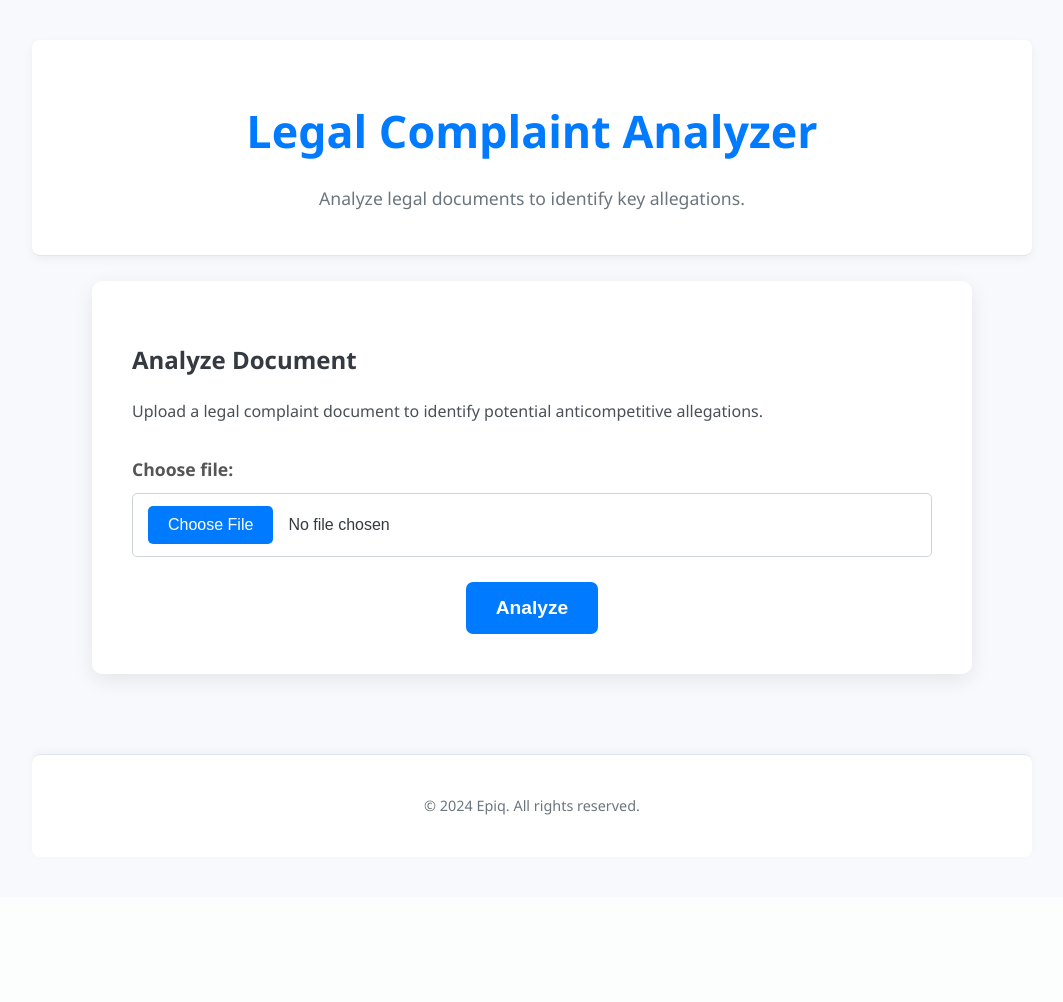
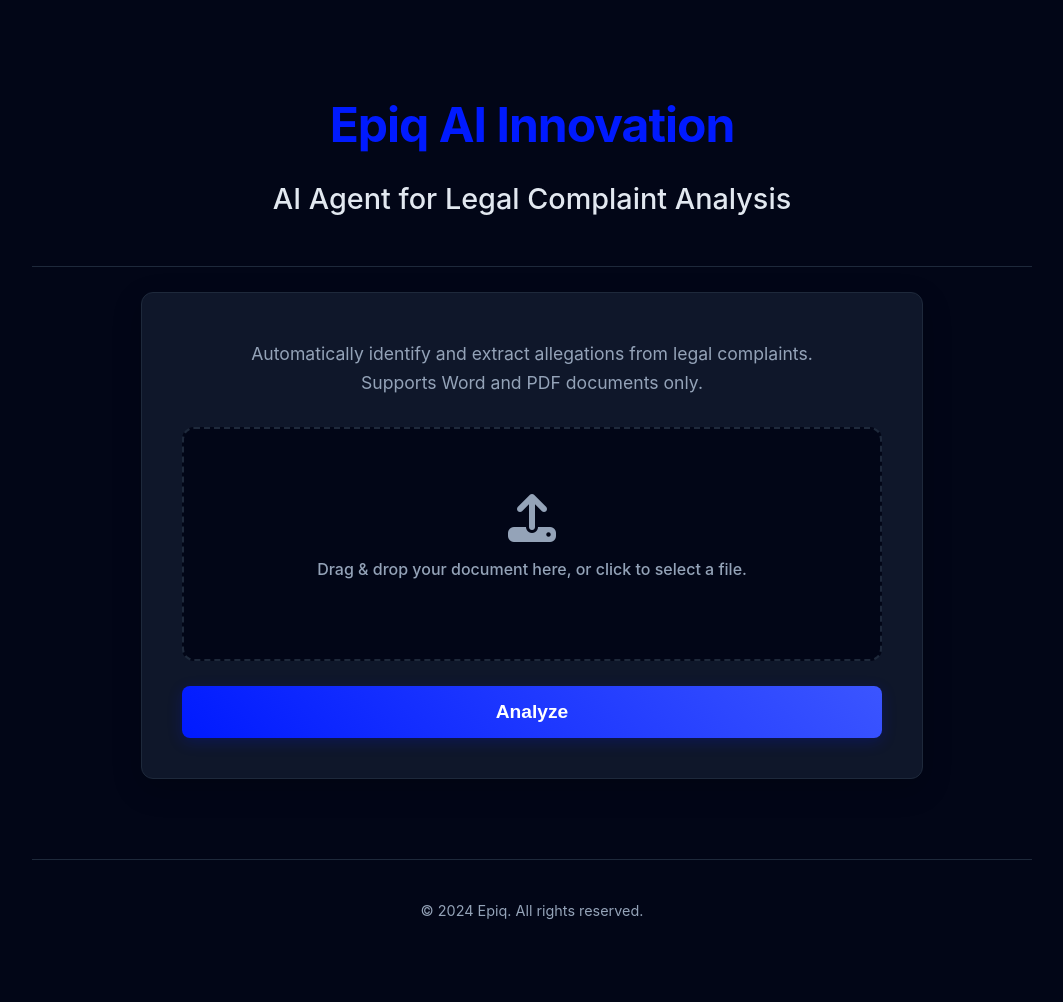
Before and after one commit to pohagan72/legal_complaint_analyzer, a Flask app: page / in a window 1280 px wide. Shown: the whole page, without its empty margins (108-1171 px from the left). Before the commit the page ends 815 px from the top, so only its background shows below. Run offline with Flask 3, Linux system fonts and the light colour scheme.

Commit message:
Many updates including UX

```diff
--- a/requirements.txt
+++ b/requirements.txt
@@ -3,9 +3,12 @@
 google-generativeai
 gunicorn
 pandas
+numpy
 openai
 openpyxl
 pdfplumber
 python-docx
 python-dotenv
+sentence-transformers
+scikit-learn
 waitress
--- a/static/css/style.css
+++ b/static/css/style.css
@@ -1,10 +1,27 @@
+/* ==========================================================================
+   Modern & Professional Theme using Corporate Colors
+   ========================================================================== */
+
+:root {
+    --tech-blue: #001AFF;
+    --core-blue: #05154D;
+
+    /* Derived Modern Dark Palette */
+    --background: #020617;      /* A deep, near-black navy for the main background */
+    --surface: #0f172a;         /* A dark slate blue for cards and surfaces, lighter than the background */
+    --border-color: #1e293b;    /* A subtle border for elements */
+    --text-primary: #e2e8f0;    /* A soft, off-white for primary text */
+    --text-secondary: #94a3b8;  /* A muted, lighter blue-gray for secondary text */
+    --accent-hover: #3B55FF;    /* A slightly lighter blue for interactive hover states */
+}
+
 /* General Styles */
 body {
-    font-family: 'Segoe UI', Tahoma, Geneva, Verdana, sans-serif;
-    background-color: #f7f9fc; /* Light gray background */
+    font-family: -apple-system, BlinkMacSystemFont, "Segoe UI", Roboto, Helvetica, Arial, sans-serif, "Apple Color Emoji", "Segoe UI Emoji", "Segoe UI Symbol";
+    background-color: var(--background);
     margin: 0;
     padding: 0;
-    color: #343a40; /* Dark gray text */
+    color: var(--text-primary);
     line-height: 1.6;
 }
 
@@ -17,315 +34,335 @@
 
 /* Header */
 header {
-    background-color: #ffffff;
-    padding: 25px;
+    background-color: transparent;
+    padding: 15px 0;
     text-align: center;
-    border-bottom: 1px solid #e0e6ed;
+    border-bottom: 1px solid var(--border-color);
     margin-bottom: 25px;
-    border-radius: 8px; /* Slightly rounded for softness */
-    box-shadow: 0 3px 10px rgba(0, 0, 0, 0.05); /* Enhanced shadow */
 }
 
 h1 {
-    color: #007bff; /* Primary blue */
-    font-size: 2.8em; /* Slightly larger heading */
-    margin-bottom: 8px;
-    font-weight: 600; /* Bolder */
+    color: var(--tech-blue);
+    font-size: 3em;
+    margin-bottom: 12px;
+    font-weight: 700;
+    letter-spacing: -1px;
 }
 
 header p {
-    color: #6c757d;
-    font-size: 1.1em;
+    color: var(--text-primary);
+    font-size: 1.8em;
+    font-weight: 500;
+    margin-top: 0;
 }
 
 /* Analyzer Tool Card */
 .analyzer-tool {
     display: flex;
     justify-content: center;
-    padding-bottom: 40px; /* Space from footer */
+    padding-bottom: 40px;
 }
 
 .tool-card {
-    background-color: #ffffff;
-    border-radius: 10px;
-    padding: 40px; /* More padding */
+    background-color: var(--surface);
+    border-radius: 12px;
+    padding: 30px 40px 40px; /* CHANGED: Reduced top padding to move content up */
     width: 100%;
-    max-width: 800px;
-    box-shadow: 0 6px 20px rgba(0, 0, 0, 0.08); /* More prominent, soft shadow */
-    transition: transform 0.2s ease-in-out; /* Subtle hover effect */
+    max-width: 700px; /* CHANGED: Reduced max-width to make the tile narrower */
+    border: 1px solid var(--border-color);
+    box-shadow: 0 10px 30px rgba(0, 0, 0, 0.2);
 }
 
-/* .tool-card:hover {
-    transform: translateY(-3px); /* Lift slightly on hover */
-} */
-
-.tool-card h2 {
-    color: #007bff;
-    margin-bottom: 20px;
-    font-size: 2em;
-    border-bottom: 2px solid #e0e6ed; /* Subtle separator */
-    padding-bottom: 10px;
-}
-
+/* CHANGED: This rule is updated to style the new instruction text */
 .tool-card p {
-    color: #495057;
-    margin-bottom: 15px;
+    color: var(--text-secondary);
+    margin-bottom: 30px; /* Increased space below paragraph */
+    font-size: 1.1em;
+    text-align: center;
+    max-width: 90%;
+    margin-left: auto;
+    margin-right: auto;
 }
 
 /* Form Styling */
 .upload-form {
-    margin-top: 30px;
+    margin-top: 0; /* CHANGED: Removed top margin as space is handled by paragraph above */
 }
 
 .form-group {
-    margin-bottom: 25px; /* More space between groups */
+    margin-bottom: 25px;
 }
 
-.form-group label {
-    display: block;
-    margin-bottom: 10px;
-    color: #555;
-    font-weight: bold;
+/* New Drag & Drop Area Styles */
+.file-drop-area {
+    position: relative;
+    display: flex;
+    flex-direction: column;
+    align-items: center;
+    justify-content: center;
+    padding: 40px;
+    border: 2px dashed var(--border-color);
+    border-radius: 12px;
+    background-color: var(--background);
+    cursor: pointer;
+    transition: border-color 0.3s ease, background-color 0.3s ease;
+    text-align: center;
+    min-height: 150px;
+}
+
+.file-drop-area:hover,
+.file-drop-area.drag-over {
+    border-color: var(--tech-blue);
+    background-color: rgba(0, 26, 255, 0.05);
+}
+
+.file-drop-icon {
+    font-size: 3em;
+    color: var(--text-secondary);
+    margin-bottom: 15px;
+    transition: color 0.3s ease;
+}
+
+.file-drop-area:hover .file-drop-icon,
+.file-drop-area.drag-over .file-drop-icon {
+    color: var(--tech-blue);
+}
+
+.file-drop-message {
+    color: var(--text-secondary);
+    font-weight: 500;
+    transition: opacity 0.3s;
+}
+
+.file-drop-filename {
+    color: var(--text-primary);
+    font-weight: 600;
+    margin-top: 10px;
     font-size: 1.1em;
 }
 
-.form-group input[type="file"],
+/* Hide the actual file input */
+.file-drop-area input[type="file"] {
+    display: none;
+}
+
+/* Styles for number input if you have any */
 .form-group input[type="number"] {
-    padding: 12px 15px; /* More padding */
-    border: 1px solid #ced4da;
-    border-radius: 5px;
+    padding: 12px 15px;
+    border: 1px solid var(--border-color);
+    background-color: var(--background);
+    color: var(--text-primary);
+    border-radius: 8px;
     width: 100%;
     box-sizing: border-box;
     font-size: 1em;
-    transition: border-color 0.3s ease;
+    transition: border-color 0.3s ease, box-shadow 0.3s ease;
 }
 
-.form-group input[type="file"]:focus,
 .form-group input[type="number"]:focus {
-    border-color: #007bff; /* Highlight on focus */
+    border-color: var(--tech-blue);
     outline: none;
-    box-shadow: 0 0 0 0.2rem rgba(0, 123, 255, 0.25); /* Subtle blue glow */
+    box-shadow: 0 0 0 3px rgba(0, 26, 255, 0.25);
 }
-
-/* Custom file input appearance (optional, depends on browser support) */
-.form-group input[type="file"]::-webkit-file-upload-button {
-    background-color: #007bff;
-    color: white;
-    padding: 10px 20px;
-    border: none;
-    border-radius: 5px;
-    cursor: pointer;
-    margin-right: 15px;
-    transition: background-color 0.3s ease;
-}
-
-.form-group input[type="file"]::-webkit-file-upload-button:hover {
-    background-color: #0056b3;
-}
-
 
 .analyze-button {
     padding: 15px 30px;
-    background-color: #007bff;
+    background: linear-gradient(45deg, var(--tech-blue), var(--accent-hover));
     color: #fff;
     border: none;
-    border-radius: 7px;
+    border-radius: 8px;
     cursor: pointer;
-    font-size: 1.2em; /* Larger button text */
+    font-size: 1.2em;
     font-weight: 600;
-    transition: background-color 0.3s ease, transform 0.2s ease;
+    transition: transform 0.2s ease, box-shadow 0.3s ease;
     margin-top: 20px;
-    width: auto; /* Allow button to size to content */
-    display: block; /* Make it a block element to center if needed */
-    margin-left: auto;
-    margin-right: auto;
+    width: 100%;
+    display: block;
+    box-shadow: 0 4px 15px rgba(0, 26, 255, 0.2);
 }
 
 .analyze-button:hover {
-    background-color: #0056b3;
-    transform: translateY(-2px); /* Slight lift on hover */
+    transform: translateY(-3px);
+    box-shadow: 0 6px 20px rgba(0, 26, 255, 0.3);
 }
 
 .analyze-button:disabled {
-    background-color: #cccccc;
+    background: var(--border-color);
+    color: var(--text-secondary);
     cursor: not-allowed;
-    transform: none; /* No lift when disabled */
+    transform: none;
+    box-shadow: none;
 }
 
 /* Results Styling */
 .results-container {
-    margin-top: 40px; /* More space above results */
+    margin-top: 40px;
     padding: 25px;
-    border: 1px solid #e0e6ed;
-    border-radius: 8px;
-    background-color: #f8f9fa; /* Lighter background for results section */
-    box-shadow: inset 0 1px 3px rgba(0, 0, 0, 0.05); /* Inner shadow for depth */
+    border: 1px solid var(--border-color);
+    border-radius: 12px;
+    background-color: transparent;
 }
 
 .results-container h3 {
-    color: #007bff;
-    border-bottom: 2px solid #e0e6ed;
-    padding-bottom: 10px;
-    margin-bottom: 20px;
+    color: var(--tech-blue);
+    border-bottom: 1px solid var(--border-color);
+    padding-bottom: 15px;
+    margin-bottom: 25px;
     font-size: 1.8em;
+    font-weight: 600;
 }
 
 .product-group-card {
-    background-color: #ffffff;
-    border: 1px solid #e0e6ed;
-    border-radius: 8px;
+    background-color: transparent;
+    border: 1px solid var(--border-color);
+    border-radius: 10px;
     margin-bottom: 15px;
-    padding: 15px 20px; /* Reduced padding for header, content has its own */
-    box-shadow: 0 2px 8px rgba(0, 0, 0, 0.05);
-    cursor: pointer; /* Indicates it's clickable */
-    transition: background-color 0.3s ease, border-color 0.3s ease, box-shadow 0.3s ease;
+    box-shadow: none;
+    cursor: pointer;
+    transition: background-color 0.3s ease, border-color 0.3s ease;
 }
 
 .product-group-card:hover {
-    background-color: #f0f8ff; /* Light blue on hover */
-    border-color: #007bff;
-    box-shadow: 0 4px 12px rgba(0, 0, 0, 0.1); /* Slightly more prominent shadow on hover */
+    background-color: rgba(148, 163, 184, 0.05);
+    border-color: var(--tech-blue);
 }
 
 .product-group-card h4 {
-    color: #343a40;
+    color: var(--text-primary);
     font-size: 1.4em;
-    margin: 0; /* Remove default margin */
-    display: flex; /* Enable flexbox for icon alignment */
-    justify-content: space-between; /* Space out title and icon */
-    align-items: center; /* Vertically align */
+    margin: 0;
+    padding: 15px 20px;
+    display: flex;
+    justify-content: space-between;
+    align-items: center;
+    font-weight: 500;
 }
 
 .product-group-card .toggle-icon {
     transition: transform 0.3s ease;
+    color: var(--text-secondary);
+}
+.product-group-card:hover .toggle-icon {
+    color: var(--tech-blue);
 }
 
 .product-group-card.expanded .toggle-icon {
-    transform: rotate(180deg); /* Rotate arrow when expanded */
+    transform: rotate(180deg);
 }
 
 .product-group-card .group-content {
-    max-height: 0; /* Hidden by default */
+    max-height: 0;
     overflow: hidden;
-    transition: max-height 0.5s ease-out, padding 0.5s ease-out, opacity 0.3s ease-out; /* Smooth collapse/expand */
-    padding-top: 0;
-    padding-bottom: 0;
-    opacity: 0;
-    visibility: hidden; /* Hide content from screen readers when collapsed */
+    transition: max-height 0.5s ease-out, padding 0.5s ease-out;
+    padding: 0 20px; /* Control padding in the transition */
 }
 
 .product-group-card .group-content.hidden {
     max-height: 0;
     padding-top: 0;
     padding-bottom: 0;
-    opacity: 0;
-    visibility: hidden;
 }
 
 .product-group-card .group-content:not(.hidden) {
-    max-height: 1000px; /* A large enough value to accommodate content when expanded */
-    padding-top: 20px; /* Padding when expanded */
-    padding-bottom: 5px;
-    opacity: 1;
-    visibility: visible;
+    max-height: 2000px; /* Generous max height */
+    padding-top: 0;
+    padding-bottom: 15px;
 }
 
-
 .result-item {
-    margin-bottom: 15px;
+    margin-top: 15px;
     padding: 15px;
-    border: 1px dashed #e0e6ed; /* Dashed border for sub-items */
-    border-radius: 5px;
-    background-color: #fcfdff; /* Very light background for individual items */
+    border: 1px dashed var(--border-color);
+    border-radius: 8px;
+    background-color: var(--background);
 }
 
-.result-item:last-child {
-    margin-bottom: 0; /* No margin after the last item in a group */
+.result-item:first-child {
+    margin-top: 0;
 }
 
 .result-item p {
     margin: 5px 0;
     font-size: 0.95em;
-    color: #555;
+    color: var(--text-secondary);
 }
 
 .result-item strong {
-    color: #007bff; /* Highlight labels */
+    color: var(--tech-blue);
+    font-weight: 600;
 }
 
-
-/* Flashes Styling (Client-Side) */
+/* Flashes Styling (Client-Side) - Dark Theme */
 .flashes {
     list-style: none;
     padding: 15px;
-    margin: 15px 0;
+    margin: 20px 0;
     border-radius: 8px;
-    font-size: 1.1em;
+    font-size: 1em;
     font-weight: 500;
-    animation: fadeIn 0.5s ease-out; /* Fade in effect */
+    animation: fadeIn 0.5s ease-out;
+    border-width: 1px;
+    border-style: solid;
 }
 
 .flashes li {
-    margin-bottom: 0; /* No space between list items, as there's usually only one flash message */
+    margin-bottom: 0;
 }
 
 .flashes.danger {
-    background-color: #f8d7da;
-    border: 1px solid #f5c6cb;
-    color: #721c24;
+    background-color: #450a0a;
+    border-color: #ef4444;
+    color: #fecaca;
 }
-
 .flashes.info {
-    background-color: #d1ecf1;
-    border: 1px solid #bee5eb;
-    color: #0c5460;
+    background-color: #1e3a8a;
+    border-color: #60a5fa;
+    color: #dbeafe;
 }
-
 .flashes.success {
-    background-color: #d4edda;
-    border: 1px solid #c3e6cb;
-    color: #155724;
+    background-color: #14532d;
+    border-color: #4ade80;
+    color: #dcfce7;
 }
-
 .flashes.warning {
-    background-color: #fff3cd;
-    border: 1px solid #ffeeba;
-    color: #856404;
+    background-color: #78350f;
+    border-color: #fb923c;
+    color: #ffedd5;
 }
-
 
 /* Loading Overlay */
 #loadingOverlay {
-    position: fixed; /* Fixed position to cover the whole screen */
+    position: fixed;
     top: 0;
     left: 0;
     width: 100%;
     height: 100%;
-    background-color: rgba(255, 255, 255, 0.9); /* Semi-transparent white overlay */
+    background-color: rgba(2, 6, 23, 0.9); /* var(--background) with opacity */
+    backdrop-filter: blur(5px);
     display: flex;
     flex-direction: column;
     justify-content: center;
     align-items: center;
-    z-index: 1000; /* Ensure it's on top of other content */
-    color: #007bff;
+    z-index: 1000;
+    color: var(--tech-blue);
     font-size: 1.5em;
     font-weight: bold;
-    display: none; /* Hidden by default */
+    display: none;
 }
 
 .spinner {
-    border: 8px solid #f3f3f3; /* Light grey */
-    border-top: 8px solid #007bff; /* Blue */
+    border: 8px solid var(--border-color);
+    border-top: 8px solid var(--tech-blue);
     border-radius: 50%;
     width: 60px;
     height: 60px;
-    animation: spin 1.5s linear infinite; /* Spin animation */
+    animation: spin 1.5s linear infinite;
     margin-bottom: 20px;
 }
 
 .sub-text {
     font-size: 0.8em;
-    color: #6c757d;
+    color: var(--text-secondary);
     margin-top: 10px;
 }
 
@@ -344,11 +381,9 @@
     text-align: center;
     margin-top: 40px;
     padding: 25px;
-    color: #6c757d;
-    border-top: 1px solid #e0e6ed;
-    background-color: #ffffff;
-    border-radius: 8px;
-    box-shadow: 0 -3px 10px rgba(0, 0, 0, 0.03);
+    color: var(--text-secondary);
+    border-top: 1px solid var(--border-color);
+    background-color: transparent;
     font-size: 0.9em;
 }
 
--- a/static/js/script.js
+++ b/static/js/script.js
@@ -5,6 +5,64 @@
     const resultsContainer = document.getElementById('resultsContainer');
     const loadingOverlay = document.getElementById('loadingOverlay');
     const flashesContainer = document.getElementById('flashesContainer');
+
+    // New: Drag and Drop elements
+    const fileDropArea = document.getElementById('fileDropArea');
+    const fileNameDisplay = document.getElementById('fileNameDisplay');
+    const fileDropMessage = document.querySelector('.file-drop-message');
+    const fileDropIcon = document.querySelector('.file-drop-icon');
+
+    // --- Drag and Drop Functionality ---
+    if (fileDropArea) {
+        // Prevent default browser behaviors
+        ['dragenter', 'dragover', 'dragleave', 'drop'].forEach(eventName => {
+            fileDropArea.addEventListener(eventName, (e) => {
+                e.preventDefault();
+                e.stopPropagation();
+            }, false);
+        });
+
+        // Add visual feedback on drag over
+        ['dragenter', 'dragover'].forEach(eventName => {
+            fileDropArea.addEventListener(eventName, () => {
+                fileDropArea.classList.add('drag-over');
+            }, false);
+        });
+
+        // Remove visual feedback on drag leave
+        ['dragleave', 'drop'].forEach(eventName => {
+            fileDropArea.addEventListener(eventName, () => {
+                fileDropArea.classList.remove('drag-over');
+            }, false);
+        });
+
+        // Handle the dropped file
+        fileDropArea.addEventListener('drop', (e) => {
+            const dt = e.dataTransfer;
+            const files = dt.files;
+
+            if (files.length > 0) {
+                fileInput.files = files; // Assign dropped file to the hidden input
+                updateFileDisplay(files[0]);
+            }
+        }, false);
+    }
+
+    // Update display when file is selected via click
+    fileInput.addEventListener('change', () => {
+        if (fileInput.files.length > 0) {
+            updateFileDisplay(fileInput.files[0]);
+        }
+    });
+
+    // Helper function to update the drop area's UI
+    function updateFileDisplay(file) {
+        if (file) {
+            fileNameDisplay.textContent = file.name;
+            if(fileDropMessage) fileDropMessage.style.display = 'none';
+            if(fileDropIcon) fileDropIcon.style.display = 'none';
+        }
+    }
 
     // Function to show the loading overlay
     function showLoading() {
@@ -48,6 +106,17 @@
             displayFlashMessage("Please select a file to analyze.", "warning");
             return;
         }
+
+        // --- NEW: Client-side file type validation ---
+        const allowedExtensions = ['.pdf', '.docx'];
+        const fileName = fileInput.files[0].name;
+        const fileExtension = fileName.substring(fileName.lastIndexOf('.')).toLowerCase();
+
+        if (!allowedExtensions.includes(fileExtension)) {
+            displayFlashMessage("Invalid file type. Please upload a PDF or DOCX document.", "danger");
+            return; // Stop the submission
+        }
+        // --- END of new validation ---
 
         const formData = new FormData(analyzeForm);
 
--- a/templates/upload.html
+++ b/templates/upload.html
@@ -3,7 +3,7 @@
 <head>
     <meta charset="UTF-8">
     <meta name="viewport" content="width=device-width, initial-scale=1.0">
-    <title>Legal Complaint Analyzer</title>
+    <title>Epiq AI Innovation - Complaint Analyzer</title>
     <link rel="stylesheet" href="https://cdnjs.cloudflare.com/ajax/libs/font-awesome/6.5.2/css/all.min.css">
     <link rel="stylesheet" href="{{ url_for('static', filename='css/style.css') }}">
     <link rel="icon" href="{{ url_for('static', filename='favicon.ico') }}" type="image/x-icon">
@@ -11,21 +11,25 @@
 <body>
     <div class="container">
         <header>
-            <h1>Legal Complaint Analyzer</h1>
-            <p>Analyze legal documents to identify key allegations.</p>
+            <h1>Epiq AI Innovation</h1>
+            <p>AI Agent for Legal Complaint Analysis</p>
         </header>
 
         <section class="analyzer-tool">
             <div class="tool-card">
-                <h2>Analyze Document</h2>
-                <p>Upload a legal complaint document to identify potential anticompetitive allegations.</p>
+                <!-- Line break added to the text here -->
+                <p>Automatically identify and extract allegations from legal complaints.<br>Supports Word and PDF documents only.</p>
 
                 <ul id="flashesContainer" class="flashes" style="display:none;"></ul>
 
                 <form id="analyzeForm" class="upload-form">
                     <div class="form-group">
-                        <label for="file">Choose file:</label>
-                        <input type="file" name="file" id="file" required>
+                        <label for="file" id="fileDropArea" class="file-drop-area">
+                            <i class="fas fa-upload file-drop-icon"></i>
+                            <span class="file-drop-message">Drag & drop your document here, or click to select a file.</span>
+                            <span id="fileNameDisplay" class="file-drop-filename"></span>
+                            <input type="file" name="file" id="file" required accept=".pdf,.docx,application/pdf,application/vnd.openxmlformats-officedocument.wordprocessingml.document">
+                        </label>
                     </div>
                     <button type="submit" class="analyze-button">Analyze</button>
                 </form>
@@ -44,8 +48,8 @@
     <!-- Loading Overlay -->
     <div id="loadingOverlay">
         <div class="spinner"></div>
-        <p>Analyzing document...</p>
-        <p class="sub-text">This may take a moment depending on document size.</p>
+        <p>Epiq AI is analyzing your document...</p>
+        <p class="sub-text">This may take a moment, depending on document size.</p>
     </div>
 
     <script src="{{ url_for('static', filename='js/script.js') }}"></script>
```
Also changed, not shown: other parts of static/css/style.css (+18 -16 lines), static/Epiq CMYK logo.jpg (added).
